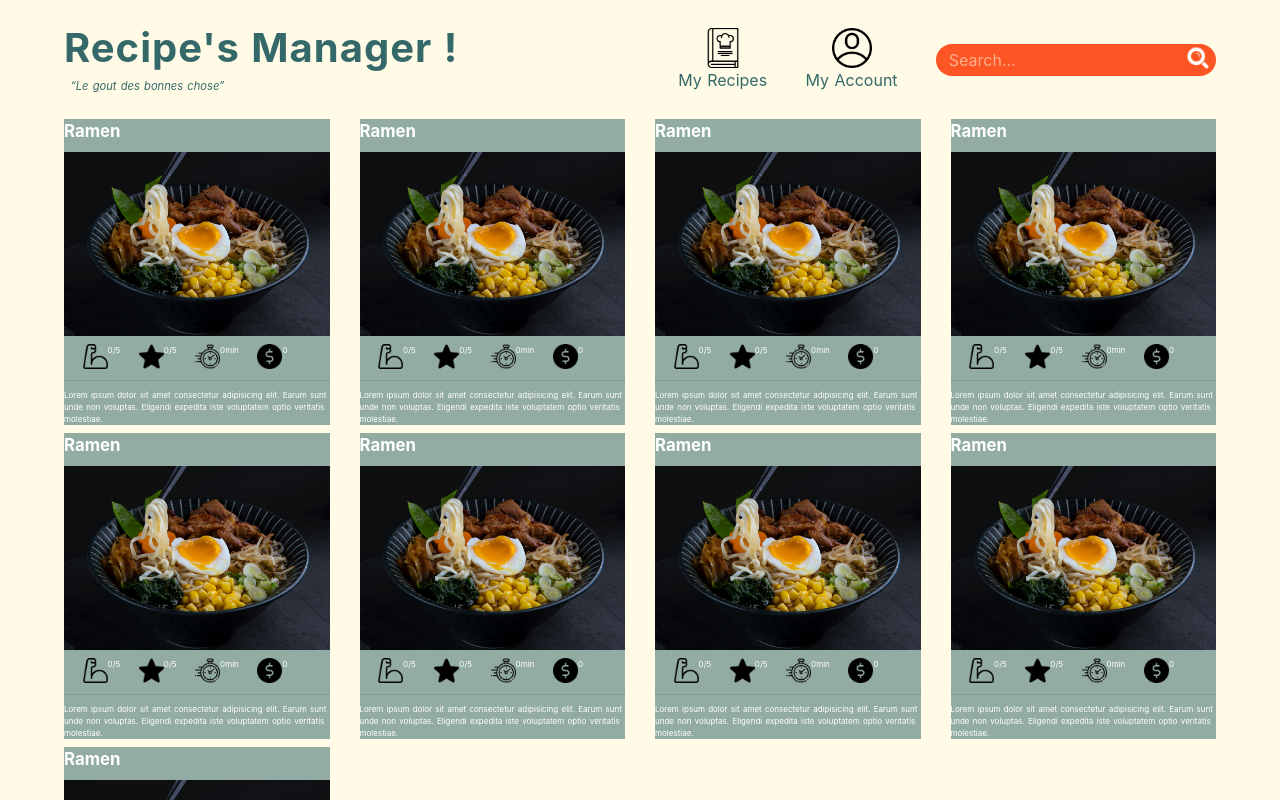
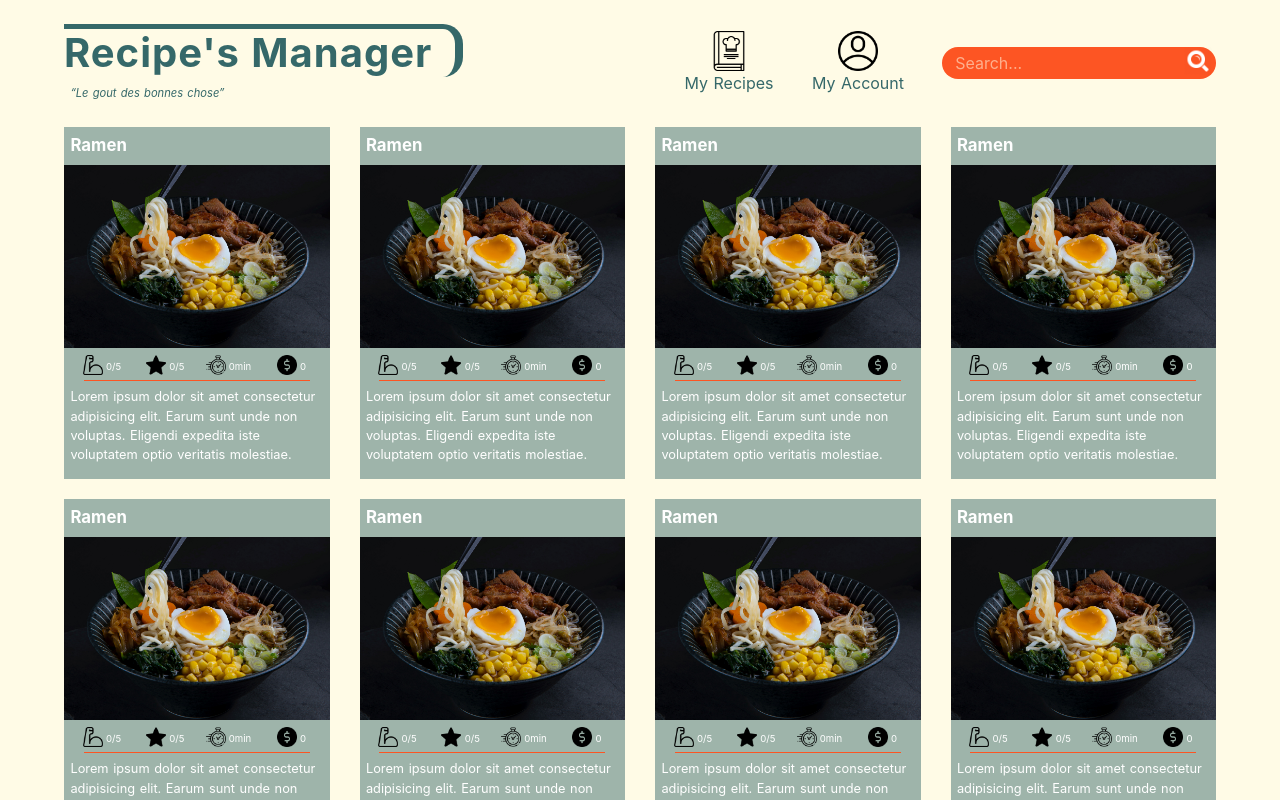
Before and after one commit to melvynrouault/recipesManager, a Nuxt app in the folder front/recipesmanager/: page / in a window 1280 px wide. Shown: the top 800 px of the page. Built offline with nearby package versions, Linux system fonts and the light colour scheme.

Commit message:
Intégration

```diff
--- a/front/recipesmanager/assets/style.css
+++ b/front/recipesmanager/assets/style.css
@@ -30,6 +30,7 @@ body {
   'Segoe UI', Roboto, 'Helvetica Neue', Arial, sans-serif;
   background-color: #FFFBE6;
   padding: 0 5%;
+  font-size: 1.6rem;
 }
 
 h1 {
--- a/front/recipesmanager/components/card/RecipeCardComponent.vue
+++ b/front/recipesmanager/components/card/RecipeCardComponent.vue
@@ -4,7 +4,7 @@
     <div class="cardHeader">
       <p>{{ name }}</p>
       <figure>
-        <img :src="require(`@/assets/img/${imgUrl}.jpg`)" :alt="name">
+        <img class="img_card" :src="require(`@/assets/img/${imgUrl}.jpg`)" :alt="name">
       </figure>
     </div>
     <div class="cardBody">
@@ -24,7 +24,6 @@
         <img src="../../assets/img/price.png" alt="" class="iconsCardBody">
         <p>{{ globalPrice }}</p>
       </div>
-      <hr>
     </div>
     <div class="cardFooter">
       <p>{{ descrip }}</p>
@@ -71,26 +70,74 @@ export default {
 <style lang="scss">
 
 .cardContainer {
-  background-color: #35686988;
+  background-color: #3568697a;
+  margin-bottom: 2.5rem;
+  p {
+    color: #fff;
+  }
+  &:hover {
+    .img_card{
+      transform: scale(1.2);
+    }
+  }
 }
+
+.cardHeader p,
+.cardBody,
+.cardFooter {
+  padding: .8rem;
+}
+
 .cardHeader {
+  .img_card {
+    transition: .1s ease all;
+  }
   p{
     font-weight: bold;
     font-size:2.1rem;
   }
-}
-.cardContainer p {
-  color: white;
+  p, figure {
+    margin-bottom: 0;
+    overflow: hidden;
+  }
 }
 
+.cardBody {
+  display: flex;
+  justify-content: space-between;
+  text-align: center;
+  position: relative;
+  font-size: 1.2rem;
+  & > div {
+    width: 25%;
+    img {
+      vertical-align: bottom;
+      margin-right: .4rem;
+    }
+    p {
+      margin-bottom: 0;
+    }
+    & > img, p{
+      display: inline-flex;
+    }
+  }
+  &:after {
+    content:'';
+    position: absolute;
+    display: block;
+    margin: 0 auto;
+    bottom: 0;
+    left:0;
+    right: 0;
+    width: 85%;
+    height: 1px;
+    background-color:#FD5523;
+  }
+}
 .iconsCardBody {
-  height: 25px;
-  width: 25px;
+  height: 2.5rem;
+  width: 2.5rem;
 }
 
-.difficulty, .rate, .duration, .price {
-  margin-left: 7%;
-  display: inline-flex;
-}
 
 </style>
--- a/front/recipesmanager/components/nav/Navbar.vue
+++ b/front/recipesmanager/components/nav/Navbar.vue
@@ -1,7 +1,7 @@
 <template>
   <header>
-    <div>
-      <h1>Recipe's Manager !</h1>
+    <div id="anim">
+      <h1>Recipe's Manager &nbsp;</h1>
       <small>“Le gout des bonnes chose”</small>
     </div>
     <div class="navBar">
@@ -13,7 +13,7 @@
           </nuxt-link>
         </li>
         <li>
-          <nuxt-link to="">
+          <nuxt-link to="/portail">
             <img src="~/assets/img/myAccount.png" alt="My account" class="imgNav">
             <span>My Account</span>
           </nuxt-link>
@@ -44,11 +44,18 @@ header {
     font-style: italic;
     margin-left: .8rem;
   }
-  h1 {
-    font-size: 5rem;
-    color: #356869;
-    margin-bottom: .8rem;
+  #anim {
+    h1 {
+      font-size: 5rem;
+      color: #356869;
+      margin-bottom: .8rem;
+      width: 100%;
+      border-top: 5px solid #356869;
+      border-right: 8px solid #356869;
+      border-radius: 0 20px 20px 0;
+     }
   }
+
   .nav {
     display: inline-flex;
     a {
@@ -85,6 +92,9 @@ header {
   width: 3.5rem;
   height: 3.5rem;
   filter: brightness(5);
+  &:hover, &:target {
+    filter: brightness(2);
+  }
 }
 #inputFormNav {
   border-radius: 2rem;
@@ -92,8 +102,36 @@ header {
   background-color: #FD5523;
   color: #FFFBE6;
   height: 4rem;
-  width: 35rem;
+  width: 100%;
   outline: none;
   padding: .8rem 1.6rem;
 }
+@media (max-width: 769px) {
+  header {
+        .nav {
+      & > li:not(:last-child) {
+        margin-right: 0;
+      }
+      & > li:nth-child(1), li:nth-child(2) {
+        width: 50%;
+      }
+      & > :last-child{
+        width: 100%;
+      }
+    }
+  }
+
+}
+@media (max-width: 480px) {
+  header {
+    display: block;
+
+    & > :first-child{
+      margin-bottom: 2.4rem;
+    }
+  }
+  #buttonNav {
+    right: 1.5rem;
+  }
+}
 </style>
--- a/front/recipesmanager/pages/portail/index.vue
+++ b/front/recipesmanager/pages/portail/index.vue
@@ -1,55 +1,30 @@
 <template>
-  <div>
-    <div>
+  <div class="row">
+    <div class="title col-md-12">
       <h1>Welcome to recipe Manager !!</h1>
     </div>
-    <div class="containerForm col-md-12">
-      <div class="col-md-6">
-        <div class="col-md-3">
+      <div class="panel col-md-5 col-sm-12">
+        <h2> Welcome Back !<br>sign in !</h2>
+        <form class="form" action="post">
+          <input type="email" name="email" placeholder="Email...">
+          <input type="password*" name="password" placeholder="Password...">
+        </form>
+        <span class="btn">Let's go !</span>
+      </div>
+      <div class="panel col-md-5 offset-md-2 col-sm-12">
         <h2>First time here ?<br>Please sign up !</h2>
-        </div>
-        <div class="col-md-2"></div>
-        <div class="col-md-3">
-          <b-form-group
-            id="fieldset-1"
-            description="Let us know your name."
-            label="Enter your name"
-            label-for="input-1"
-            :invalid-feedback="invalidFeedback"
-            :valid-feedback="validFeedback"
-            :state="state">
-            <b-form-input id="input-1" v-model="name" :state="state" trim></b-form-input>
-          </b-form-group>
-        </div>
+        <form class="form" action="post">
+          <input type="text" name="name"  placeholder="Name...">
+          <input type="email" name="email" placeholder="Email...">
+          <input type="password*" name="password" placeholder="Password...">
+        </form>
+        <span class="btn">Let's go !</span>
       </div>
-      <div></div>
-      <div class="col-md-6">
-        <div class="col-md-3">
-        <h2> Welcome Back !<br>sign in !</h2>
-        </div>
-        <div class="col-md-2"></div>
-        <div class="col-md-3">
-          <b-form-group
-            id="fieldset-1"
-            description="Let us know your name."
-            label="Enter your name"
-            label-for="input-1"
-            :invalid-feedback="invalidFeedback"
-            :valid-feedback="validFeedback"
-            :state="state">
-            <b-form-input id="input-1" v-model="name" :state="state" trim></b-form-input>
-          </b-form-group>
-        </div>
-      </div>
-
-    </div>
-    <div>
-    </div>
   </div>
 </template>
 
 <script>
-import Navbar from '~/components/Navbar.vue';
+import Navbar from '~/components/nav/Navbar.vue';
 
 export default {
   components: {
@@ -58,8 +33,51 @@ export default {
 }
 </script>
 
-<style>
-.containerForm {
-  display: inline-flex;
+<style lang="scss">
+.title {
+  text-align: center;
+  margin: 3.6rem 0 7rem;
+  color: #356869;
+  h1 {
+      font-size: 4.2rem;
+  }
+}
+.form {
+  min-height: 15rem;
+  input{
+    display: block;
+    margin: 0 auto 2.4rem;
+    width: 100%;
+    background-color:#B9E4C9;
+    border: 1px solid #FD5523;
+    padding: .4rem .8rem;
+  }
+}
+.panel, .or {
+  text-align: center;
+}
+
+.panel {
+  background-color: #B9E4C9;
+  padding: 4rem 6rem;
+  margin-bottom: 3.6rem;
+  h2 {
+    font-size: 2.1rem;
+    color: #356869;
+    font-weight: bold;
+    margin-bottom: 5rem;
+  }
+  .btn {
+    width: 15rem;
+    background-color: #FD5523;
+    color: #fff;
+    font-size: 1.6rem;
+    font-weight: bold;
+    margin: 0 auto;
+    transition: .4s ease all;
+    &:hover {
+      background-color: rgb(255, 131, 93);
+    }
+  }
 }
 </style>
```
